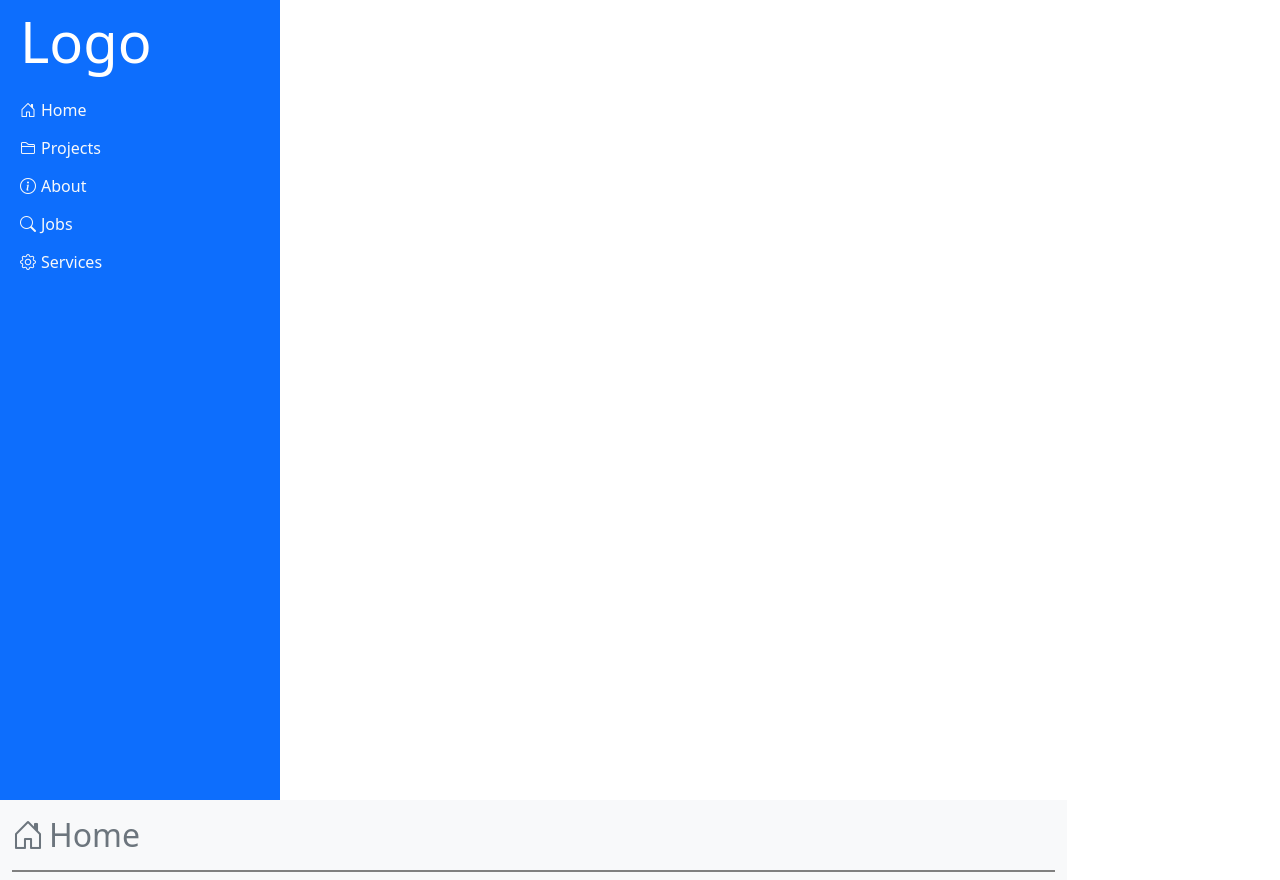
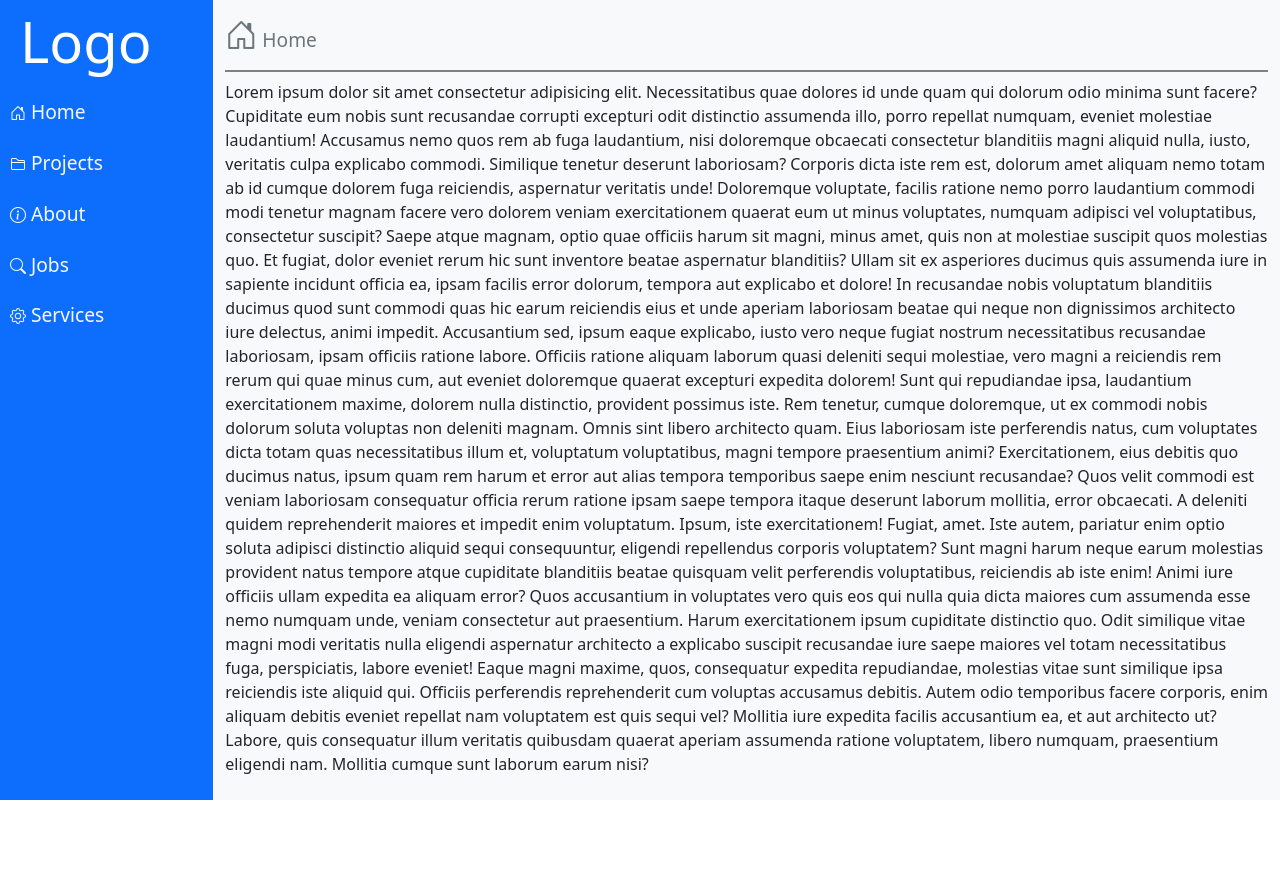
Before and after one commit to fstipo/the_project, a React (Create React App) app: page /project in a window 1280 px wide. After the commit the page ends 800 px from the top, so only its background shows below. Built offline with nearby package versions, Linux system fonts and the light colour scheme.

Commit message:
main text

```diff
--- a/src/Components/Layout/Container/Container.css
+++ b/src/Components/Layout/Container/Container.css
@@ -1,3 +1,3 @@
 .sidebar {
-  min-width: 280px;
+  min-width: 200px;
 }
--- a/src/Components/Layout/Container/Container.js
+++ b/src/Components/Layout/Container/Container.js
@@ -12,7 +12,7 @@ const ContainerSection = () => {
         <Col className="sidebar col-2 bg-primary">
           <Navigation />
         </Col>
-        <Col className="col-10 bg-light">
+        <Col className="bg-light">
           <Main />
         </Col>
       </Row>
--- a/src/Components/Layout/Main/Main.js
+++ b/src/Components/Layout/Main/Main.js
@@ -9,6 +9,63 @@ const Main = () => {
         <i class="bi bi-house-door"></i>
         <span>Home</span>
       </h2>
+      <div>
+        Lorem ipsum dolor sit amet consectetur adipisicing elit. Necessitatibus
+        quae dolores id unde quam qui dolorum odio minima sunt facere?
+        Cupiditate eum nobis sunt recusandae corrupti excepturi odit distinctio
+        assumenda illo, porro repellat numquam, eveniet molestiae laudantium!
+        Accusamus nemo quos rem ab fuga laudantium, nisi doloremque obcaecati
+        consectetur blanditiis magni aliquid nulla, iusto, veritatis culpa
+        explicabo commodi. Similique tenetur deserunt laboriosam? Corporis dicta
+        iste rem est, dolorum amet aliquam nemo totam ab id cumque dolorem fuga
+        reiciendis, aspernatur veritatis unde! Doloremque voluptate, facilis
+        ratione nemo porro laudantium commodi modi tenetur magnam facere vero
+        dolorem veniam exercitationem quaerat eum ut minus voluptates, numquam
+        adipisci vel voluptatibus, consectetur suscipit? Saepe atque magnam,
+        optio quae officiis harum sit magni, minus amet, quis non at molestiae
+        suscipit quos molestias quo. Et fugiat, dolor eveniet rerum hic sunt
+        inventore beatae aspernatur blanditiis? Ullam sit ex asperiores ducimus
+        quis assumenda iure in sapiente incidunt officia ea, ipsam facilis error
+        dolorum, tempora aut explicabo et dolore! In recusandae nobis voluptatum
+        blanditiis ducimus quod sunt commodi quas hic earum reiciendis eius et
+        unde aperiam laboriosam beatae qui neque non dignissimos architecto iure
+        delectus, animi impedit. Accusantium sed, ipsum eaque explicabo, iusto
+        vero neque fugiat nostrum necessitatibus recusandae laboriosam, ipsam
+        officiis ratione labore. Officiis ratione aliquam laborum quasi deleniti
+        sequi molestiae, vero magni a reiciendis rem rerum qui quae minus cum,
+        aut eveniet doloremque quaerat excepturi expedita dolorem! Sunt qui
+        repudiandae ipsa, laudantium exercitationem maxime, dolorem nulla
+        distinctio, provident possimus iste. Rem tenetur, cumque doloremque, ut
+        ex commodi nobis dolorum soluta voluptas non deleniti magnam. Omnis sint
+        libero architecto quam. Eius laboriosam iste perferendis natus, cum
+        voluptates dicta totam quas necessitatibus illum et, voluptatum
+        voluptatibus, magni tempore praesentium animi? Exercitationem, eius
+        debitis quo ducimus natus, ipsum quam rem harum et error aut alias
+        tempora temporibus saepe enim nesciunt recusandae? Quos velit commodi
+        est veniam laboriosam consequatur officia rerum ratione ipsam saepe
+        tempora itaque deserunt laborum mollitia, error obcaecati. A deleniti
+        quidem reprehenderit maiores et impedit enim voluptatum. Ipsum, iste
+        exercitationem! Fugiat, amet. Iste autem, pariatur enim optio soluta
+        adipisci distinctio aliquid sequi consequuntur, eligendi repellendus
+        corporis voluptatem? Sunt magni harum neque earum molestias provident
+        natus tempore atque cupiditate blanditiis beatae quisquam velit
+        perferendis voluptatibus, reiciendis ab iste enim! Animi iure officiis
+        ullam expedita ea aliquam error? Quos accusantium in voluptates vero
+        quis eos qui nulla quia dicta maiores cum assumenda esse nemo numquam
+        unde, veniam consectetur aut praesentium. Harum exercitationem ipsum
+        cupiditate distinctio quo. Odit similique vitae magni modi veritatis
+        nulla eligendi aspernatur architecto a explicabo suscipit recusandae
+        iure saepe maiores vel totam necessitatibus fuga, perspiciatis, labore
+        eveniet! Eaque magni maxime, quos, consequatur expedita repudiandae,
+        molestias vitae sunt similique ipsa reiciendis iste aliquid qui.
+        Officiis perferendis reprehenderit cum voluptas accusamus debitis. Autem
+        odio temporibus facere corporis, enim aliquam debitis eveniet repellat
+        nam voluptatem est quis sequi vel? Mollitia iure expedita facilis
+        accusantium ea, et aut architecto ut? Labore, quis consequatur illum
+        veritatis quibusdam quaerat aperiam assumenda ratione voluptatem, libero
+        numquam, praesentium eligendi nam. Mollitia cumque sunt laborum earum
+        nisi?
+      </div>
     </section>
   );
 };
--- a/src/Components/Layout/Sidebar/Sidebar.css
+++ b/src/Components/Layout/Sidebar/Sidebar.css
@@ -2,7 +2,26 @@
   height: 100vh;
 }
 
+ul {
+  width: 100%;
+  margin-left: -55px;
+}
+
 li {
   list-style: none;
-  margin-left: -45px;
+  text-align: start;
 }
+
+a {
+  /* width: 100%; */
+  display: block;
+  font-size: 200px;
+}
+
+span {
+  font-size: 1.2rem;
+}
+
+a:hover {
+  background-color: blue;
+}
--- a/src/Components/Layout/Sidebar/Sidebar.js
+++ b/src/Components/Layout/Sidebar/Sidebar.js
@@ -7,7 +7,8 @@ const Sidebar = () => {
   return (
     <section className="section__sidebar text-white p-2">
       <div className="display-4 text-white mb-3 ">Logo</div>
-      <ul>
+
+      <ul className="d-grid gap-2">
         <li>
           <a className="btn link-light" href="#home">
             <i class="bi bi-house-door"></i>
```
